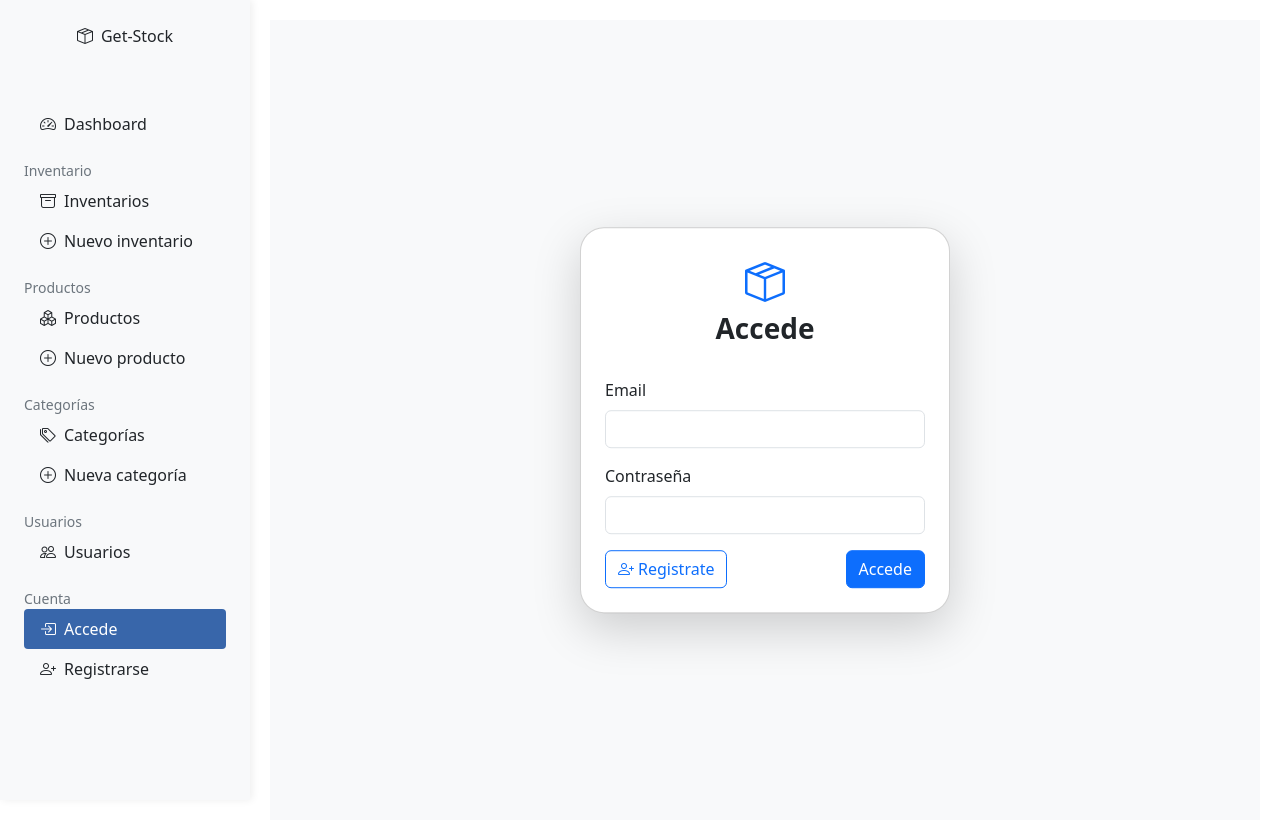
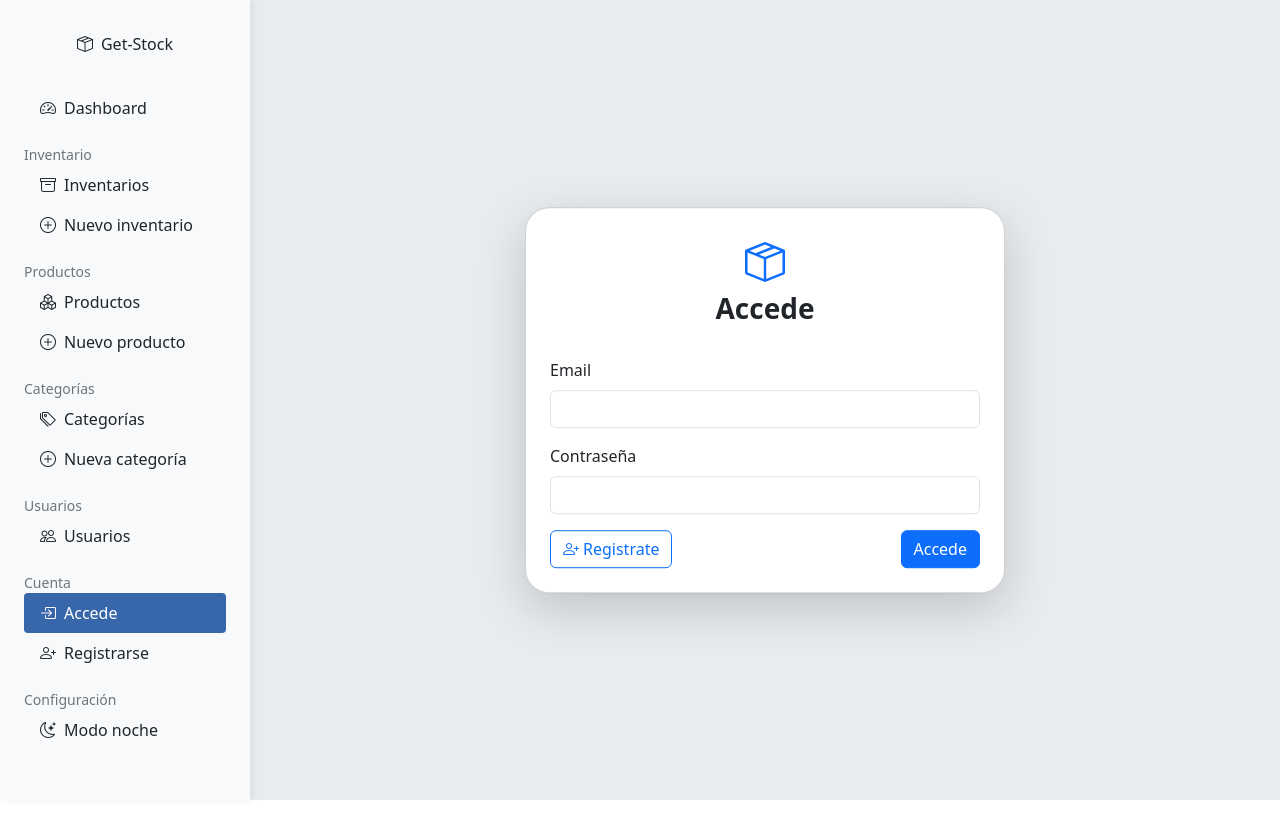
Before and after one commit to Victorsuero7/TFG-ecommerce, an Angular app in the folder ecommerce-app-front/: page /login in a window 1280 px wide. After the commit the page ends 800 px from the top, so only its background shows below. Built offline with nearby package versions, Linux system fonts and the light colour scheme.

Commit message:
modo noche

```diff
--- a/ecommerce-app-front/src/app/app.component.css
+++ b/ecommerce-app-front/src/app/app.component.css
@@ -2,6 +2,10 @@
     .main-content{
         margin-left: 250px;
         padding: 20px;
+    }
+
+    .main-content.main-content-auth {
+        padding: 0;
     }
 }
 
@@ -13,4 +17,24 @@
     --color-danger: #dc3545;
     --color-light: #f8f9fa;
     --color-dark: #212529;
+    --page-bg: #f4f6fb;
+    --page-text: #212529;
+    background: var(--page-bg);
+    color: var(--page-text);
 }
+
+:host-context([data-bs-theme='dark']) {
+    --color-primary: #6f9ae0;
+    --color-secondary: #9ba8b3;
+    --color-success: #3fb67a;
+    --color-warning: #e2b84b;
+    --color-danger: #e8707b;
+    --color-light: #1f2933;
+    --color-dark: #e9ecef;
+    --page-bg: #0f1720;
+    --page-text: #e9ecef;
+}
+
+.main-content {
+    min-height: 100vh;
+}
--- a/ecommerce-app-front/src/app/app.component.html
+++ b/ecommerce-app-front/src/app/app.component.html
@@ -1,4 +1,4 @@
 <app-nav></app-nav>
-<section class="main-content">
+<section class="main-content" [class.main-content-auth]="isAuthRoute()">
     <router-outlet></router-outlet>
 </section>
--- a/ecommerce-app-front/src/app/app.component.ts
+++ b/ecommerce-app-front/src/app/app.component.ts
@@ -1,5 +1,6 @@
-import { Component } from '@angular/core';
-import { RouterOutlet } from '@angular/router';
+import { Component, inject, signal } from '@angular/core';
+import { NavigationEnd, Router, RouterOutlet } from '@angular/router';
+import { filter } from 'rxjs/operators';
 import { NavComponent } from './components/nav/nav.component';
 
 @Component({
@@ -11,4 +12,19 @@ import { NavComponent } from './components/nav/nav.component';
 })
 export class AppComponent {
   title = 'ecommerce-app-front';
+  private readonly router = inject(Router);
+
+  readonly isAuthRoute = signal(this.isAuthPath(this.router.url ?? ''));
+
+  constructor() {
+    this.router.events
+      .pipe(filter((event) => event instanceof NavigationEnd))
+      .subscribe((event) => {
+        this.isAuthRoute.set(this.isAuthPath((event as NavigationEnd).urlAfterRedirects));
+      });
+  }
+
+  private isAuthPath(url: string): boolean {
+    return url.startsWith('/login') || url.startsWith('/register');
+  }
 }
--- a/ecommerce-app-front/src/app/components/nav/nav.component.css
+++ b/ecommerce-app-front/src/app/components/nav/nav.component.css
@@ -23,3 +23,8 @@ nav .nav-link.active {
   background: var(--color-primary);
   color: #fff;
 }
+
+.nav-link-button {
+  border: 0;
+  background: transparent;
+}
--- a/ecommerce-app-front/src/app/components/nav/nav.component.html
+++ b/ecommerce-app-front/src/app/components/nav/nav.component.html
@@ -1,5 +1,5 @@
 
-<nav class="navbar bg-light d-lg-none">
+<nav class="navbar bg-body-tertiary d-lg-none">
   <div class="container-fluid d-flex align-items-center">
       <button class="navbar-toggler me-2"
             type="button"
@@ -15,14 +15,11 @@
 
 <aside class="sidebar">
   <div class="collapse d-lg-block" id="sidebarMenu">
-
-  <a class="navbar-brand w-100 mb-lg-4 d-flex align-items-center justify-content-center py-3" routerLink="/dashboard">
+    <nav class="p-3">
+      <a class="navbar-brand w-100 mb-lg-4 d-flex align-items-center justify-content-center py-2" routerLink="/dashboard">
         <i class="bi bi-box-seam me-2"></i>
         Get-Stock
       </a>
-
-
-    <nav class="p-3">
       <li class="nav-item">
         <a class="nav-link" routerLink="/dashboard" routerLinkActive="active">
           <i class="bi bi-speedometer2 me-2"></i>Dashboard
@@ -68,7 +65,6 @@
       </li>
 
       <li class="nav-item mt-3 small text-secondary d-none d-lg-block"> Cuenta </li>
-
       @if (!auth.isLoggedIn()) {
         <li class="nav-item">
           <a class="nav-link" routerLink="/login" routerLinkActive="active"> <i class="bi bi-box-arrow-in-right me-2"></i>Accede </a>
@@ -85,6 +81,17 @@
         </li>
       }
 
+      <li class="nav-item mt-3 small text-secondary d-none d-lg-block"> Configuración </li>
+            <li class="nav-item">
+              <button class="nav-link nav-link-button w-100 text-start" type="button" (click)="toggleTheme()">
+                @if (theme.isDark()) {
+                  <i class="bi bi-sun me-2"></i>Modo claro
+                } @else {
+                  <i class="bi bi-moon-stars me-2"></i>Modo noche
+                }
+              </button>
+            </li>
+
     </nav>
   </div>
 </aside>
--- a/ecommerce-app-front/src/app/components/nav/nav.component.ts
+++ b/ecommerce-app-front/src/app/components/nav/nav.component.ts
@@ -1,6 +1,7 @@
 import { Component, inject } from '@angular/core';
 import { RouterModule, Router } from '@angular/router';
 import { AuthService } from '../../services/auth/auth.service';
+import { ThemeService } from '../../services/theme/theme.service';
 
 @Component({
   selector: 'app-nav',
@@ -11,7 +12,12 @@ import { AuthService } from '../../services/auth/auth.service';
 })
 export class NavComponent {
   readonly auth = inject(AuthService);
+  readonly theme = inject(ThemeService);
   private readonly router = inject(Router);
+
+  toggleTheme(): void {
+    this.theme.toggleTheme();
+  }
 
   logout(): void {
     this.auth.logout();
--- a/ecommerce-app-front/src/app/pages/user-login/user-login.component.css
+++ b/ecommerce-app-front/src/app/pages/user-login/user-login.component.css
@@ -0,0 +1,23 @@
+.auth-page {
+	position: relative;
+	min-height: 100vh;
+}
+
+.auth-card-wrap {
+	position: absolute;
+	left: 50%;
+	top: 50%;
+	transform: translate(-50%, -50%);
+	z-index: 2;
+	width: min(92vw, 480px);
+}
+
+.auth-card {
+	border-radius: 1.5rem;
+}
+
+@media (max-width: 576px) {
+	.auth-card-wrap {
+		width: calc(100vw - 24px);
+	}
+}
--- a/ecommerce-app-front/src/app/pages/user-login/user-login.component.html
+++ b/ecommerce-app-front/src/app/pages/user-login/user-login.component.html
@@ -1,11 +1,11 @@
-
-<div class="bg-light w-100" style="position:relative; min-height:100vh;">
-  <div style="position:absolute; left:50%; top:50%; transform:translate(-50%,-50%); z-index:2;">
-    <div class="card shadow-lg p-4" style="min-width:370px; max-width:480px; border-radius: 1.5rem;">
+<div class="auth-page bg-body-secondary w-100">
+  <div class="auth-card-wrap">
+    <div class="card shadow-lg p-4 auth-card">
       <div class="text-center mb-4">
         <i class="bi bi-box-seam fs-1 text-primary mb-2"></i>
         <h3 class="fw-bold">Accede</h3>
       </div>
+
       <form [formGroup]="form" (ngSubmit)="onSubmit()" novalidate>
         <div class="mb-3">
           <label class="form-label">Email</label>
@@ -13,19 +13,20 @@
             [class.is-invalid]="form.get('email')?.touched && form.get('email')?.invalid">
           <div *ngIf="form.get('email')?.touched && form.get('email')?.invalid" class="invalid-feedback">Introduce un email válido.</div>
         </div>
+
         <div class="mb-3">
           <label class="form-label">Contraseña</label>
           <input type="password" class="form-control" formControlName="password"
             [class.is-invalid]="form.get('password')?.touched && form.get('password')?.invalid">
           <div *ngIf="form.get('password')?.touched && form.get('password')?.invalid" class="invalid-feedback">La contraseña es obligatoria.</div>
         </div>
-      <div class="d-flex justify-content-between">
+
+        <div class="d-flex justify-content-between gap-2">
           <button class="btn btn-outline-primary" type="button" (click)="goToRegister()"><i class="bi bi-person-plus me-1"></i>Registrate</button>
           <button class="btn btn-primary" type="submit" [disabled]="submitting">{{ submitting ? 'Accediendo...' : 'Accede' }}</button>
         </div>
       </form>
     </div>
-
   </div>
 
   <div class="position-fixed top-0 end-0 p-3" style="z-index: 3000;">
--- a/ecommerce-app-front/src/app/pages/user-register/user-register.component.css
+++ b/ecommerce-app-front/src/app/pages/user-register/user-register.component.css
@@ -0,0 +1,23 @@
+.auth-page {
+	position: relative;
+	min-height: 100vh;
+}
+
+.auth-card-wrap {
+	position: absolute;
+	left: 50%;
+	top: 50%;
+	transform: translate(-50%, -50%);
+	z-index: 2;
+	width: min(92vw, 600px);
+}
+
+.auth-card {
+	border-radius: 1.5rem;
+}
+
+@media (max-width: 576px) {
+	.auth-card-wrap {
+		width: calc(100vw - 24px);
+	}
+}
--- a/ecommerce-app-front/src/app/pages/user-register/user-register.component.ts
+++ b/ecommerce-app-front/src/app/pages/user-register/user-register.component.ts
@@ -82,7 +82,7 @@ export class UserRegisterComponent {
     const cp = cpControl.value;
 
     if (!cp) {
-      if (cpControl.hasError('Las contraseñas no coinciden')) {
+      if (cpControl.hasError('mismatch')) {
         const errors = { ...cpControl.errors };
         delete (errors as any).mismatch;
         if (Object.keys(errors).length === 0) cpControl.setErrors(null);
@@ -94,7 +94,7 @@ export class UserRegisterComponent {
     if (pwd !== cp) {
       cpControl.setErrors({ ...(cpControl.errors || {}), mismatch: true });
     } else {
-      if (cpControl.hasError('Las contraseñas no coinciden')) {
+      if (cpControl.hasError('mismatch')) {
         const errors = { ...cpControl.errors };
         delete (errors as any).mismatch;
         if (Object.keys(errors).length === 0) cpControl.setErrors(null);
--- /dev/null
+++ b/ecommerce-app-front/src/app/services/theme/theme.service.ts
@@ -0,0 +1,63 @@
+import { Injectable, signal } from '@angular/core';
+
+type ThemeMode = 'light' | 'dark';
+
+const THEME_STORAGE_KEY = 'app_theme_mode';
+
+@Injectable({ providedIn: 'root' })
+export class ThemeService {
+  private readonly _mode = signal<ThemeMode>('light');
+  readonly mode = this._mode.asReadonly();
+
+  constructor() {
+    this.initializeTheme();
+  }
+
+  isDark(): boolean {
+    return this._mode() === 'dark';
+  }
+
+  toggleTheme(): void {
+    this.setTheme(this._mode() === 'dark' ? 'light' : 'dark');
+  }
+
+  setTheme(mode: ThemeMode): void {
+    this._mode.set(mode);
+
+    if (typeof document !== 'undefined') {
+      document.documentElement.setAttribute('data-bs-theme', mode);
+    }
+
+    if (typeof window !== 'undefined' && window.localStorage) {
+      localStorage.setItem(THEME_STORAGE_KEY, mode);
+    }
+  }
+
+  private initializeTheme(): void {
+    const storedTheme = this.getStoredTheme();
+    if (storedTheme) {
+      this.setTheme(storedTheme);
+      return;
+    }
+
+    if (
+      typeof window !== 'undefined' &&
+      typeof window.matchMedia === 'function' &&
+      window.matchMedia('(prefers-color-scheme: dark)').matches
+    ) {
+      this.setTheme('dark');
+      return;
+    }
+
+    this.setTheme('light');
+  }
+
+  private getStoredTheme(): ThemeMode | null {
+    if (typeof window === 'undefined' || !window.localStorage) {
+      return null;
+    }
+
+    const value = localStorage.getItem(THEME_STORAGE_KEY);
+    return value === 'dark' || value === 'light' ? value : null;
+  }
+}
```
Also changed, not shown: ecommerce-app-front/src/app/pages/user-register/user-register.component.html (+12 -5 lines). Lines whose indentation alone changed are shown as unchanged.
